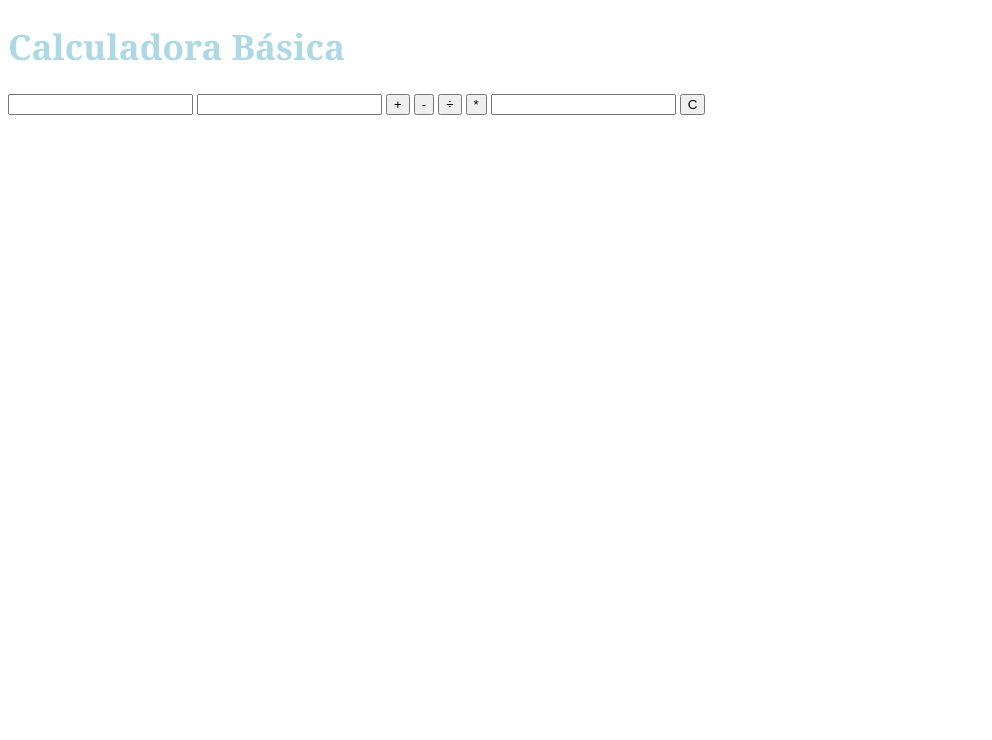
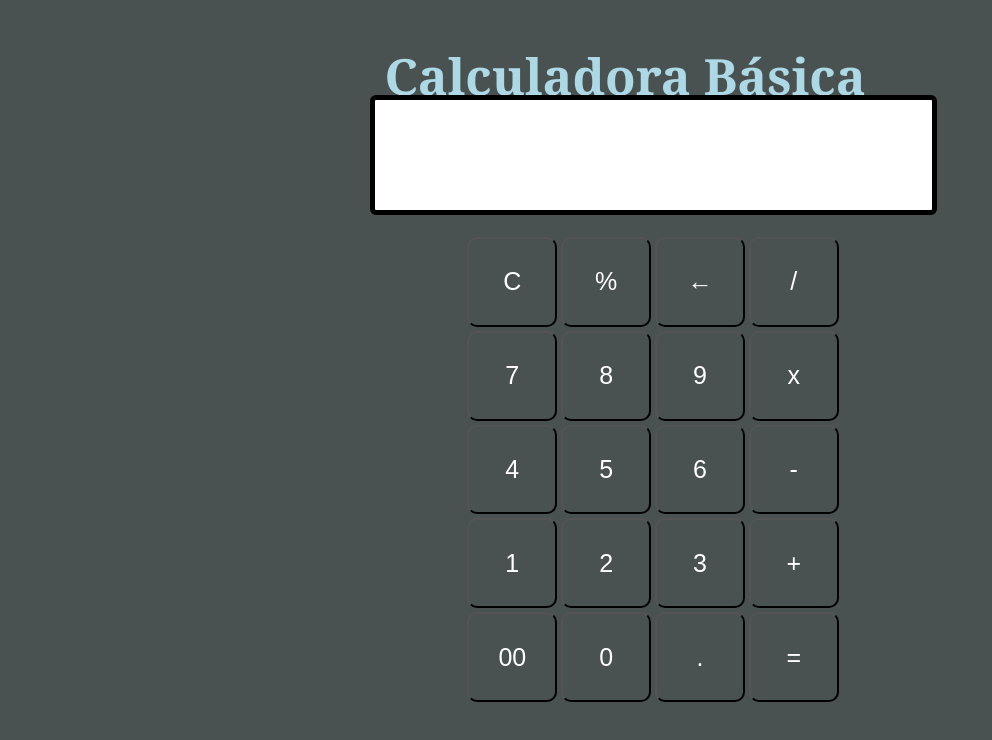
Before and after one commit to LeticiaRDomingues/fatec2023-calculadora, a plain HTML site: page index.html in a window 1280 px wide. Shown: the whole page, without its empty margins (0-992 px from the left). Drawn offline with Linux system fonts and the light colour scheme.

Commit message:
Botao Somar

```diff
--- a/funcionamento.js
+++ b/funcionamento.js
@@ -1,3 +1,8 @@
+function resolv(val) {
+    var v = document.getElementById('resposta');
+    v.value += val;
+ }
+
 function somar(){
     var num1, num2, resp;
    num1 = parseFloat(document.getElementById("num1").value);
@@ -7,6 +12,7 @@ function somar(){
 
    document.getElementById("resp").value = resp;
  }
+
  function subtrair(){
      var num1, num2, resp;
      num1 = parseFloat(document.getElementById("num1").value);
@@ -26,17 +32,19 @@ function somar(){
      document.getElementById("resp").value = resp
  }
  function multiplicar(){
-     var num1, num2, resp;
      num1 = parseFloat(document.getElementById("num1").value);
      num2 = parseFloat(document.getElementById("num2").value);
 
-     resp = num1 * num2;
+     resp *= val;
 
-     document.getElementById("resp").value = resp
+     document.getElementById("resposta").value = resp
  }
  function limpar(){
-    var num1, num2, resp;
-    document.getElementById('num1').value='';
-    document.getElementById('num2').value='';
-    document.getElementById('resp').value='';
+    var inp = document.getElementById('resposta');
+    inp.value = '';
  }
+
+ function volt()
+ {var ev = document.getElementById('resposta');
+ ev.value = ev.value.slice(0,-1);
+}
--- a/index.html
+++ b/index.html
@@ -1,5 +1,5 @@
 <!DOCTYPE html>
-<html lang="en">
+<html lang="pt-br">
 <head>
     <meta charset="UTF-8">
     <meta http-equiv="X-UA-Compatible" content="IE=edge">
@@ -13,16 +13,42 @@
 
     <h1>Calculadora Básica</h1>
 
-    <form>
-        <input type="text" id="num1">
-        <input type="text" id="num2">
-        <button type="button" onclick="somar()">+</button>
-        <button type="button" onclick="subtrair()">-</button>
-        <button type="button" onclick="dividir()">÷</button>
-        <button type="button" onclick="multiplicar()">*</button>
-        <input type="text" id="resp" readonly>
-        <button type="reset" onclick="limpar()">C</button>
-    </form>
+    <div class="tela">
+
+    <input type="text" id = 'resposta'>
+
+                    <div>
+                        <input type="button" value = 'C' onclick = "limpar()" class="botoes">
+                        <input type="button" value = '%' onclick = "resolv('%')" class="botoes">
+                        <input type="button" value = '←' onclick ="volt('←')" class="botoes">
+                        <input type="button" value = '/' onclick = "resolv('/')" class="botoes">
+                        <br>
+                        <input type="button" value = '7' onclick = "resolv('7')" class="botoes">
+                        <input type="button" value = '8' onclick = "resolv('8')" class="botoes">
+                        <input type="button" value = '9' onclick = "resolv('9')" class="botoes">
+                        <input type="button" value = 'x' onclick = "resolv('*')" class="botoes">
+                        <br>
+                        <input type="button" value = '4' onclick = "resolv('4')" class="botoes">
+                        <input type="button" value = '5' onclick = "resolv('5')" class="botoes">
+                        <input type="button" value = '6' onclick = "resolv('6')" class="botoes">
+                        <input type="button" value = '-' onclick = "resolv('-')" class="botoes">
+                        <br>
+                        <input type="button" value = '1' onclick = "resolv('1')" class="botoes">
+                        <input type="button" value = '2' onclick = "resolv('2')" class="botoes">
+                        <input type="button" value = '3' onclick = "resolv('3')" class="botoes">
+                        <input type="button" value = '+' onclick = "resolv('+')" class="botoes">
+                        <br>
+                        <input type="button" value = '00'onclick = "resolv('00')" class="botoes">
+                        <input type="button" value = '0' onclick = "resolv('0')" class="botoes">
+                        <input type="button" value = '.' onclick = "resolv('.')" class="botoes">
+                        <input type="button" value = '=' onclick = "resolv('=')" class="botoes">
+
+                    </div>
+                </form>
+
+            </tbody>
+        </table>
+</div>
 
     <script type="text/javascript" src="funcionamento.js"></script></script>
 
--- a/style.css
+++ b/style.css
@@ -1,5 +1,60 @@
+body{
+    background-color: #495250;
+    display: grid;
+    height: 10cm;
+    place-items: center;
+    justify-content: center;
+    text-align:center;
+    display: flexbox;
+ }
+
+
+ .tela input[type='text'] {
+    width: 100%;
+    position: inherit;
+    height: 100px;
+    top: 3px;
+    text-align: right;
+    padding: 5px 8px;
+    outline: none;
+    font-size: 40px;
+    border: 5px solid black;
+    display: flex;
+    margin: auto;
+    border-radius: 6px;
+    color: black;
+ }
+
 h1{
-    font-size: 35px;
+    font-size: 50px;
     font-family: Georgia, 'Times New Roman', Times, serif;
     color: lightblue;
+    Text-align: center;
+    height: 20px;
+    top: 20px;
+    margin-left: 20px;
+    margin-right: 50px;
+    display: flexbox;
 }
+
+.botoes{
+    width: 3em;
+    padding: 1%;
+    margin: 2px 0px;
+    left: 13px;
+    top: 20px;
+    box-sizing: inherit;
+    height: 3em;
+    font-size: 25px;
+    position: relative;
+    cursor: pointer;
+    transition: 0.5s;
+    background-color: #495250;
+    border-radius: 10px;
+    color: white;
+}
+
+.botoes input:hover{
+    background-color: black;
+    color: white;
+ }
```
